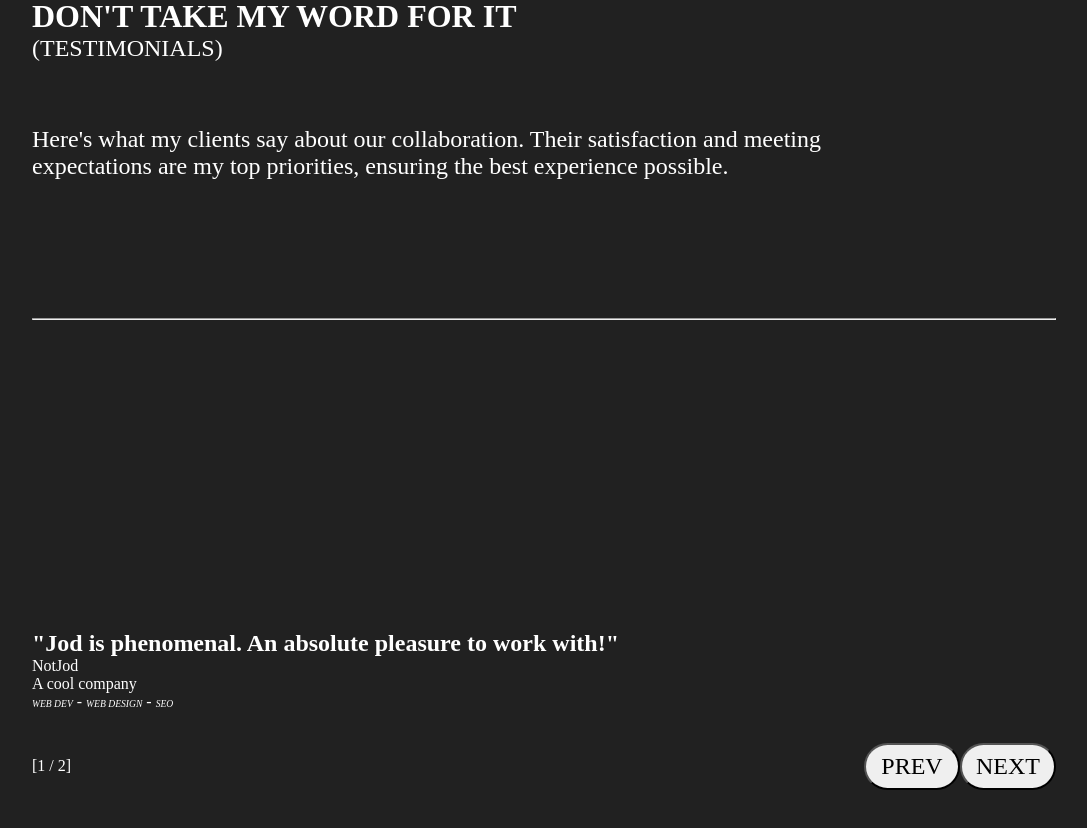
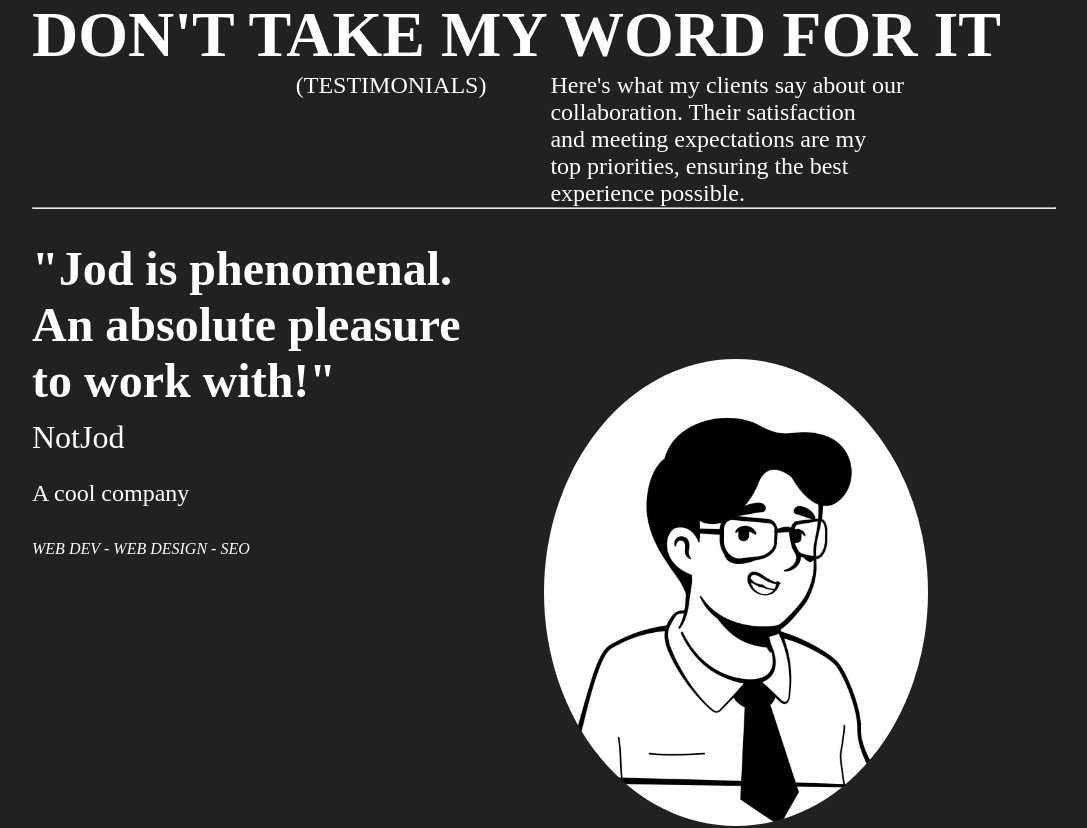
Before and after one commit to MaybeJod/v.0.1_portfolio, a React (Create React App) app: page / in a window 1280 px wide. Shown: the part 2580-3408 px from the top of the page, without its empty margins (96-1183 px from the left). Built offline with nearby package versions, Linux system fonts and the light colour scheme.

Commit message:
style: testimonial section

```diff
--- a/src/Pages/LandingPage.css
+++ b/src/Pages/LandingPage.css
@@ -616,79 +616,73 @@ footer {
 		#testimonial {
 			min-height: 100svh;
 			margin-top: 3rem;
-
 			.page-container {
 				.testimonial-start {
-					min-height: 40svh;
+					min-height: 20svh;
 					h2 {
-						font-size: 2rem;
+						font-size: 4rem;
 						text-transform: uppercase;
 					}
 					#testimonialHeading {
 						min-width: 100%;
 						display: flex;
-						flex-direction: column;
+						flex-direction: row;
 						justify-content: right;
 						gap: 4rem;
 						#testimonial-left {
 							font-size: 1.5rem;
 							text-transform: uppercase;
-							display: flex;
 						}
 						#testimonial-right {
 							font-size: 1.5rem;
-							/* width: 40%; */
-							/* margin-right: 6rem; */
+							width: 40%;
+							margin-right: 6rem;
 						}
 					}
 				}
 
 				.slideshow-container {
 					.slides {
-						/* display: none; */
-						display: flex;
-						flex-direction: column;
+						display: none;
 						/* display: grid; */
-						grid-template-columns: 1fr;
-						grid-template-rows: 1fr 1fr;
-						align-items: center;
+						grid-template-columns: 1fr 1fr;
+						grid-template-rows: none;
+						min-height: 90svh;
 
-						min-height: 90svh;
-						justify-content: space-between;
 						.slideshow-left {
 							display: flex;
 							flex-direction: column;
+							gap: 20rem;
 							.slide-header {
-								margin-top: 2rem;
 								min-height: 90%;
+								line-height: 3.5rem;
+								display: block;
 								h3 {
-									font-size: 1.5rem;
+									font-size: 3rem;
 								}
 								.client-name {
-									font-size: 1rem;
+									font-size: 2rem;
 								}
 								.client-company {
-									font-size: 1rem;
+									font-size: 1.5rem;
 								}
 								.project-tag {
 									span {
-										font-size: 0.6rem;
+										font-size: 1rem;
 										font-style: italic;
 										text-transform: uppercase;
 									}
 								}
 							}
 							.slide-controller {
-								margin-top: 2rem;
 								display: flex;
 								align-items: center;
 								justify-content: space-between;
 								.slide-number {
-									font-size: 1rem;
+									font-size: 1.5rem;
 								}
 								.slide-button-container {
 									.slide-buttons {
-										color: var(--main-black);
 										font-size: 1.5rem;
 										border-radius: 2rem;
 										padding: 0.5rem;
@@ -699,9 +693,7 @@ footer {
 							}
 						}
 						.slide-img {
-							/* min-width: 50dvw; */
-							width: 60%;
-							border-radius: 500%;
+							min-width: 30dvw;
 							height: auto;
 						}
 					}
```
